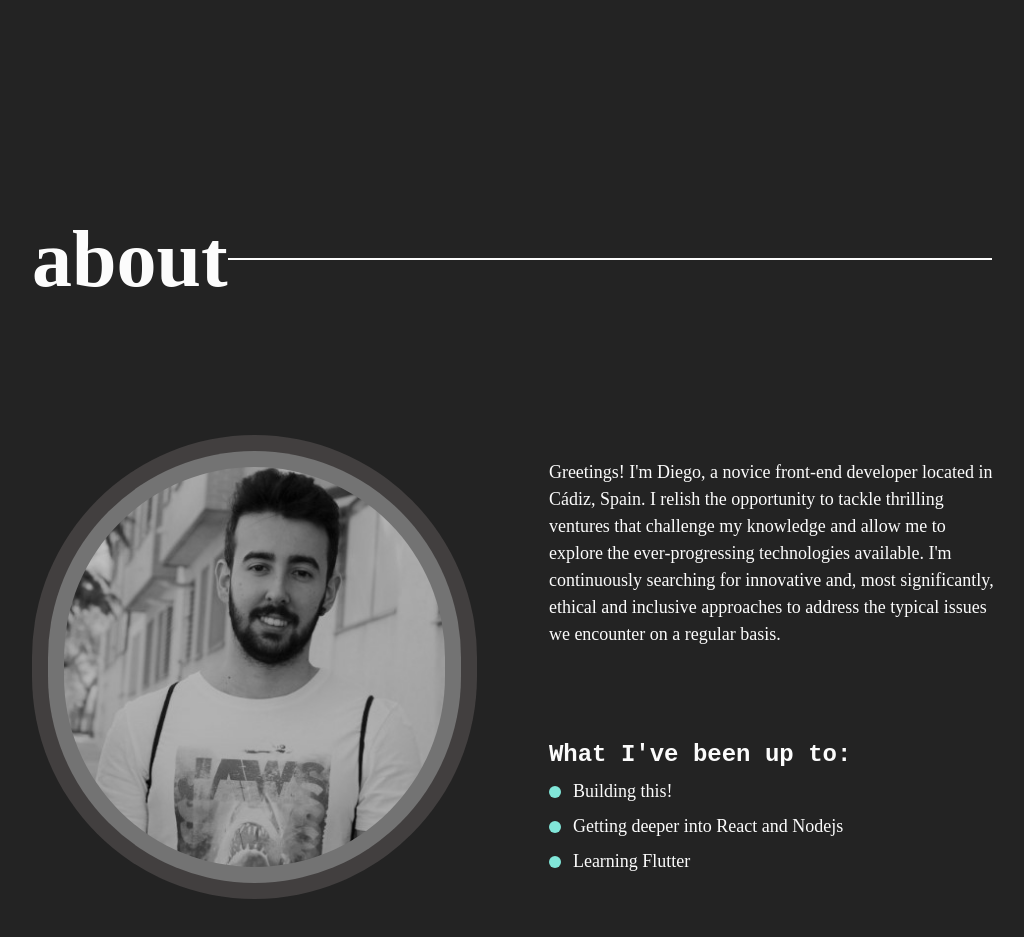
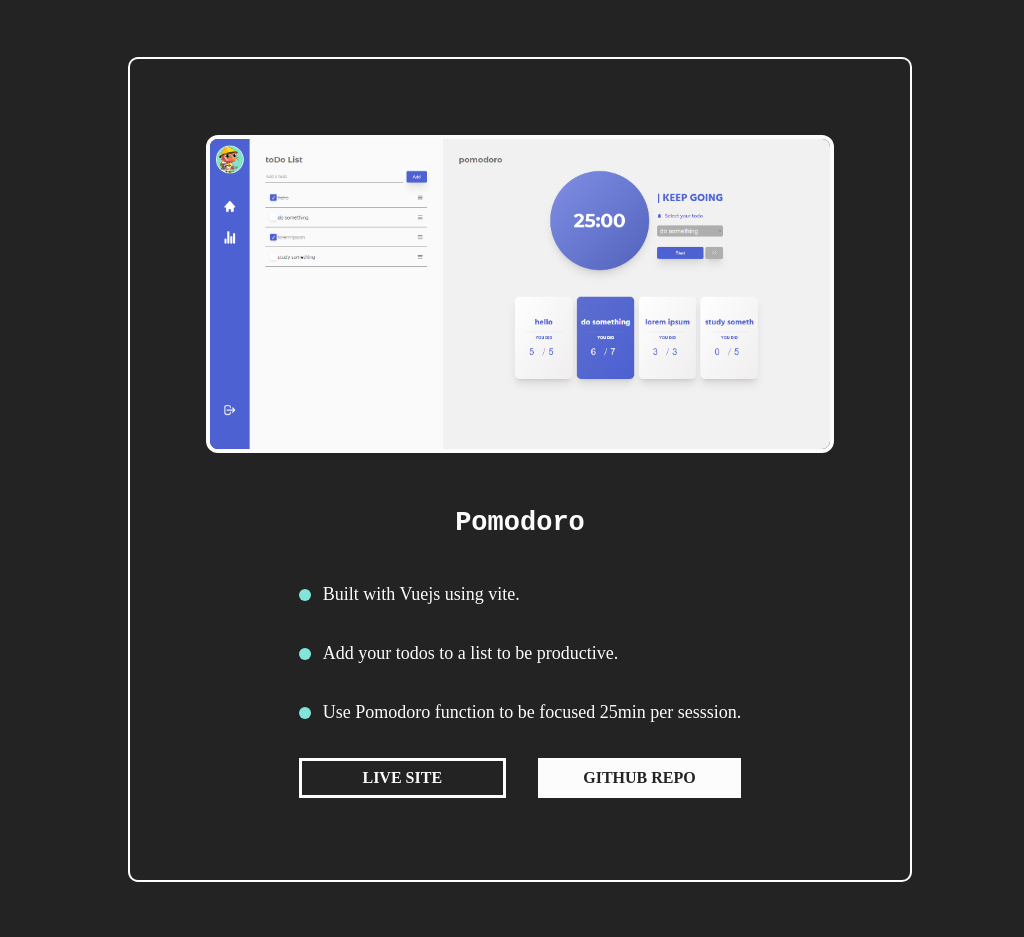
Before and after one commit to DiegoGonzalezElias/portfolio-v1-master, a React (Vite) app: page / in a window 1280 px wide. Shown: the part 5220-6157 px from the top of the page, without its empty margins (120-1144 px from the left). Built offline with nearby package versions, Linux system fonts and the light colour scheme; a web font is replaced by a local one.

Commit message:
pomodoro project

```diff
--- a/src/assets/images/index.js
+++ b/src/assets/images/index.js
@@ -5,6 +5,7 @@ import portfolio from "./portfolio";
 import gitjobs from "./gitjobs";
 import ticTac from "../images/tic-tac/tic-tac.png";
 import puzzles from "../images/puzzles/puzzles.png";
+import pomodoro from "../images/pomodoro/Pomodoro.png";
 
 export const ImageProfile = () => {
   return (
@@ -86,6 +87,22 @@ export const TicTacImg = () => {
   );
 };
 
+export const Pomodoro = () => {
+  return (
+    <Image
+      maxW="850px"
+      rounded="8px"
+      mx={{ base: "auto", xxl: 0 }}
+      objectFit="cover"
+      boxSize="100%"
+      boxShadow={{ base: "0 0 0 2px", md: "0 0 0 4px" }}
+      src={pomodoro}
+      fallbackSrc="https://via.placeholder.com/500"
+      alt="pomodoro with vue"
+    />
+  );
+};
+
 export const PuzzlesImg = () => {
   return (
     <Image
--- a/src/content/projects/index.js
+++ b/src/content/projects/index.js
@@ -1,5 +1,5 @@
 import React from "react";
-import { GitjobsImg, PortfolioImg, TicTacImg, PuzzlesImg } from "../../assets/images";
+import { GitjobsImg, PortfolioImg, TicTacImg, PuzzlesImg, Pomodoro } from "../../assets/images";
 
 
 const projects = [
@@ -56,6 +56,19 @@ const projects = [
     repo: "https://github.com/DiegoGonzalezElias/tic-tac-toe",
     id: 4,
   },
+  {
+    name: "Pomodoro",
+    info: [
+      "Built with Vuejs using vite.",
+      "Add your todos to a list to be productive.",
+      "Use Pomodoro function to be focused 25min per sesssion.",
+    ],
+    media: <Pomodoro />,
+    live: "https://pomodoro-roan-nu.vercel.app",
+    // need to update to current site url once site goes public
+    repo: "https://github.com/DiegoGonzalezElias/pomodoro",
+    id: 5,
+  },
 
 
 ];
```
Also changed, not shown: src/assets/images/pomodoro/Pomodoro.png (added).
